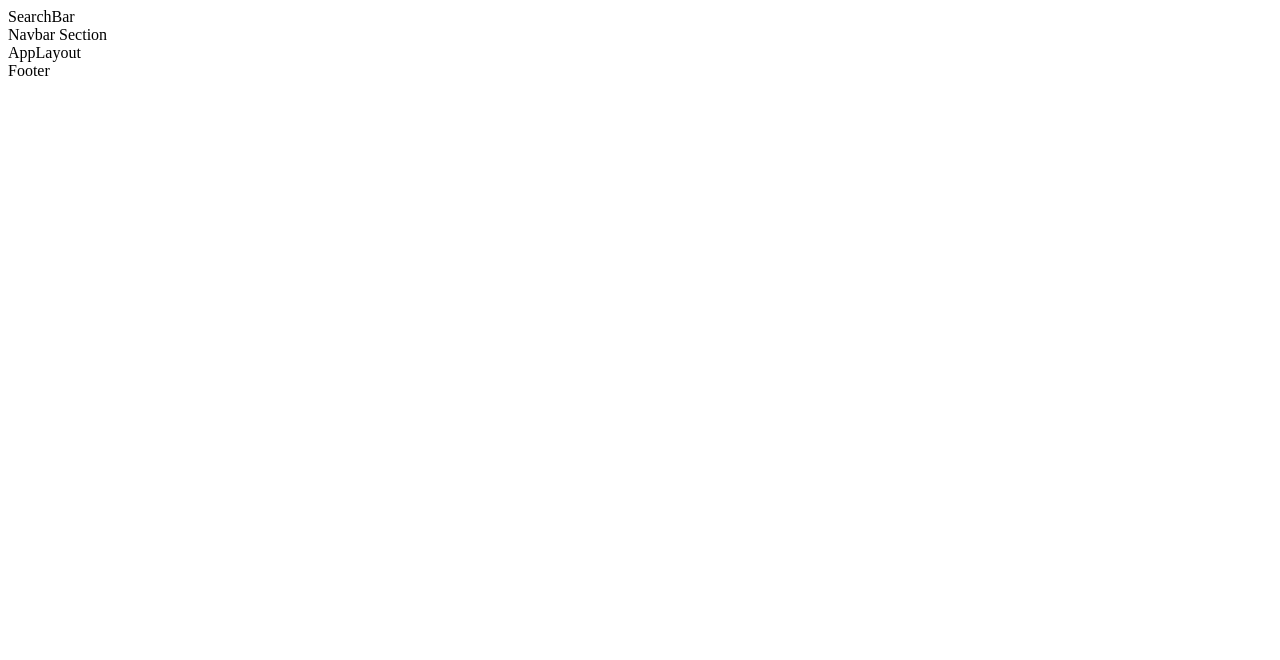
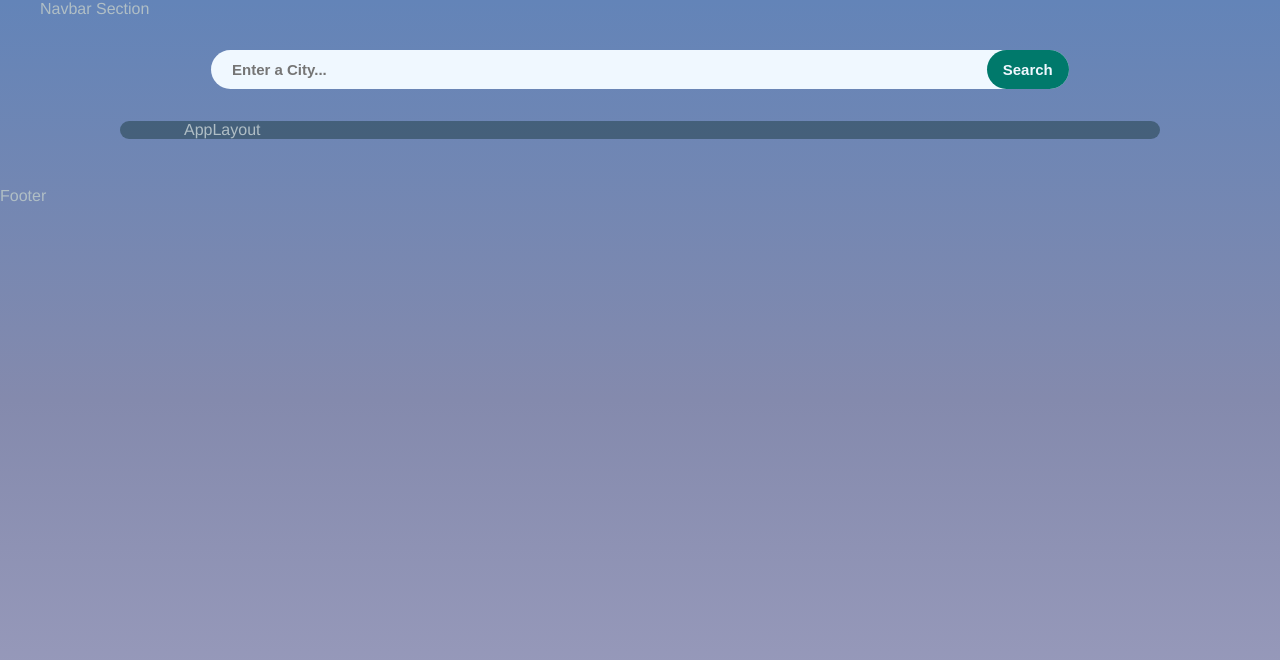
Before and after one commit to pixedit-dev/breeze, a React (Vite) app: page / in a window 1280 px wide. Shown: the top 660 px of the page. Built offline with nearby package versions, Linux system fonts and the light colour scheme.

Commit message:
feat: add searchbar component

```diff
--- a/components/SearchBar.jsx
+++ b/components/SearchBar.jsx
@@ -1,5 +1,11 @@
+import "./search-bar.css";
 const SearchBar = () => {
-	return <div>SearchBar</div>;
+	return (
+		<form className="search">
+			<input type="text" placeholder="Enter a City..." />
+			<button>Search</button>
+		</form>
+	);
 };
 
 export default SearchBar;
--- /dev/null
+++ b/components/search-bar.css
@@ -0,0 +1,45 @@
+.search {
+    width: 80%;
+    margin: 2rem auto;
+    display: flex;
+    background-color: aliceblue;
+    border-radius: 50px;
+}
+
+.search input {
+    font-size: 15px;
+    padding: 0.7rem 1.3rem;
+    width: 100%;
+    border-radius: 50px;
+    background-color: unset;
+    border: unset;
+    font-weight: 600;
+    outline: unset;
+    transition: all 0.5s;
+}
+
+.search input:focus {
+    background-color: rgb(196, 203, 209);
+}
+
+.search button {
+    font-size: 15px;
+    border-radius: 50px;
+    border: unset;
+    background-color: #00796B;
+    font-weight: bolder;
+    padding: 0.5rem 1rem;
+    transition: all 0.5s;
+    margin-left: -2rem;
+    color: aliceblue;
+    cursor: pointer;
+}
+
+.search-wrapper {
+    padding: 0 4rem;
+}
+
+.search button:hover {
+    background-color: #005f79;
+
+}
--- a/src/App.jsx
+++ b/src/App.jsx
@@ -11,11 +11,11 @@ const App = () => {
 			<div className="app-wrapper">
 				<div className="app">
 					<div className="container">
+						<Navbar />
 						<div className="search-wrapper">
 							<SearchBar />
 						</div>
 						<div className="weather-app">
-							<Navbar />
 							<Routes>
 								<Route path="/" element={<AppLayout />} />
 								<Route path="/daily" element={<Daily />} />
--- a/src/index.css
+++ b/src/index.css
@@ -0,0 +1,53 @@
+@import url('https://fonts.googleapis.com/css2?family=Arimo:ital,wght@0,400..700;1,400..700&family=Roboto+Mono:ital,wght@0,100..700;1,100..700&family=Vazirmatn:wght@100..900&display=swap');
+
+* {
+    padding: 0;
+    margin: 0;
+    box-sizing: border-box;
+}
+
+html,
+body {
+    font-family: "Arimo", sans-serif;
+    background: linear-gradient(to bottom, #6384b8, #848aad, #9fa0c0);
+    color: #B0BEC5;
+    background-attachment: fixed;
+    -webkit-user-select: none;
+    user-select: none;
+    height: 100%;
+    margin: 0;
+}
+
+ul,
+ol,
+li {
+    list-style: none;
+}
+
+a {
+    text-decoration: none;
+}
+
+dl {
+    line-height: 2rem;
+}
+
+.app-wrapper {
+    min-height: 100vh;
+    display: flex;
+    flex-direction: column;
+}
+
+
+
+.container {
+    max-width: 1200px;
+    margin: 0 auto;
+}
+
+.weather-app {
+    margin: 0 5rem 3rem 5rem;
+    border-radius: 10px;
+    padding: 0 4rem;
+    background-color: #2f4c5ba5;
+}
```
